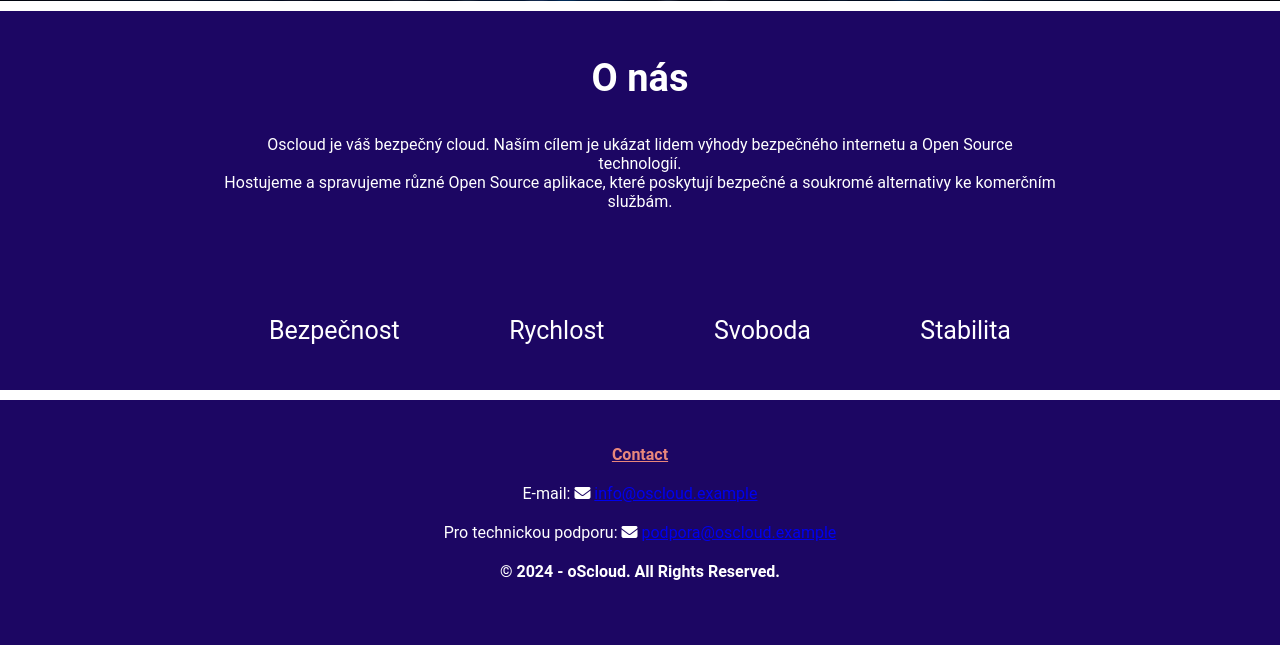
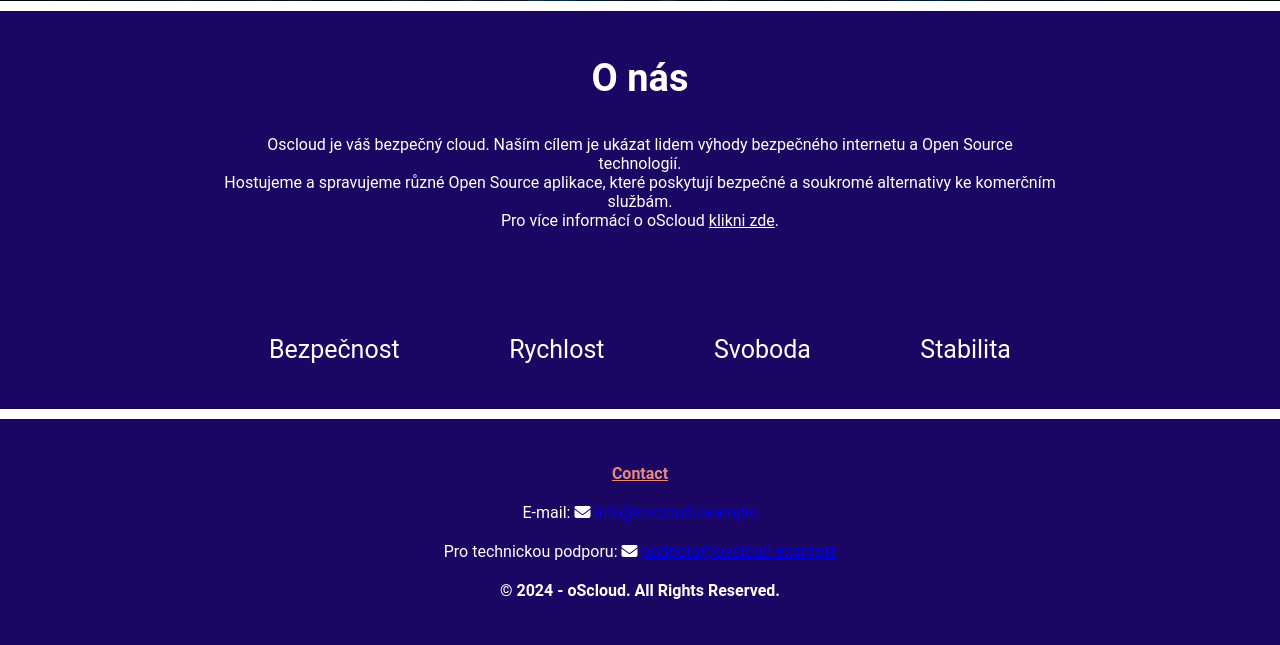
Before and after one commit to zkreml/oscloud-web, a PHP site: page / in a window 1280 px wide. Shown: the part 595-1240 px from the top of the page. Before the commit the page ends 1175 px from the top, so only its background shows below. Run offline with PHP 8.4, Linux system fonts and the light colour scheme; some libraries are stand-ins or nearby versions.

Commit message:
create oScloud.html (informativní stránka) + link z index.html

```diff
--- a/index.html
+++ b/index.html
@@ -75,6 +75,7 @@
                     <h2 class="h2-what-we">O nás</h2>
                     <p class="what-text-p">Oscloud je váš bezpečný cloud. Naším cílem je ukázat lidem výhody bezpečného internetu a Open Source technologií.</p>
                     <p class="what-text-p">Hostujeme a spravujeme různé Open Source aplikace, které poskytují bezpečné a soukromé alternativy ke komerčním službám.</p>
+                    <p class="what-text-p">Pro více informácí o oScloud <a class="link"href="oscloud.html">klikni zde</a>.</p>
                 </div>
 
                 <ul class="icon-what-section">
--- a/style.css
+++ b/style.css
@@ -48,6 +48,10 @@
 
   .awatar {
     width: 30%;
+  }
+
+  .link {
+    color: white;
   }
 
   .icon {
```
Also changed, not shown: oscloud.html (added).
